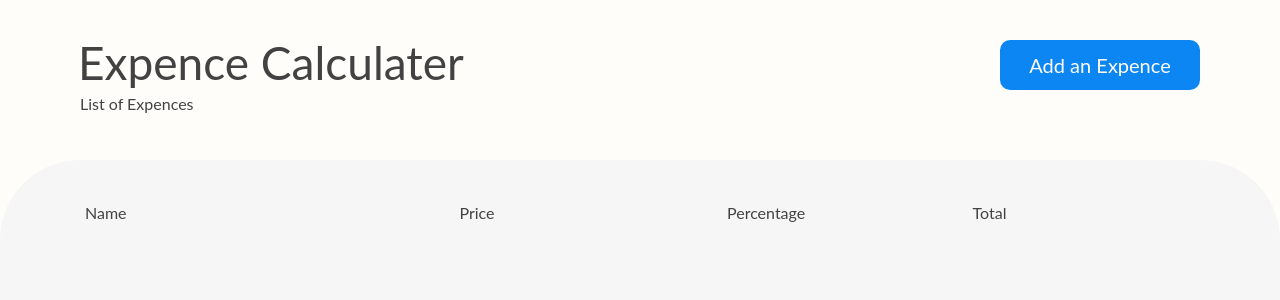
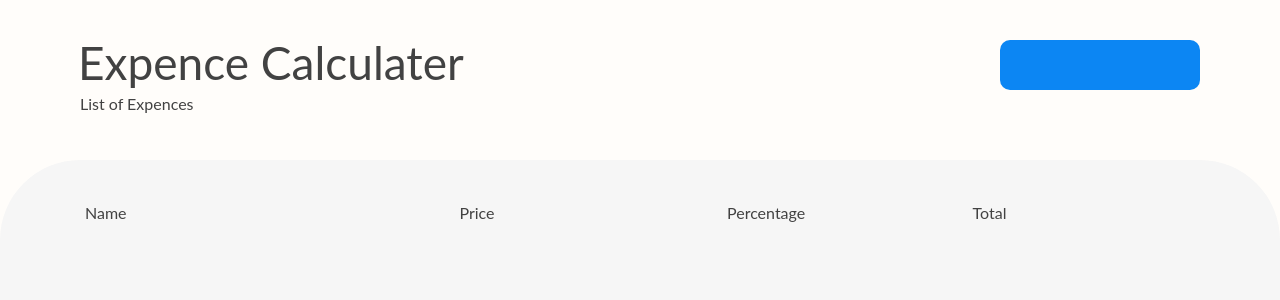
Before and after one commit to bircankut/expense-calculator, a React (Vite) app: page / in a window 1280 px wide. Shown: the top 300 px of the page. Built offline with nearby package versions, Linux system fonts and the light colour scheme.

Commit message:
feat: added new props to header component

```diff
--- a/src/components/header/header.tsx
+++ b/src/components/header/header.tsx
@@ -3,10 +3,11 @@ import style from '../header/header.module.css'
 import { Button } from '../button/button'
 
 interface HeaderProps {
-
+  showModal: boolean;
+  setShowModal: (value:boolean) => void
 }
 
-const Header: FC<HeaderProps> = ({}) => {
+const Header: FC<HeaderProps> = ({showModal, setShowModal}) => {
   return <div className={style.headerBox}>
     <header>
       <h2 className={`${style.fSize46} fontLato colorDarkGrey`}>
@@ -18,7 +19,7 @@ const Header: FC<HeaderProps> = ({}) => {
       </h4>
     </header>
     <div>
-      <Button text='Add an Expence'></Button>
+      <Button showModal={showModal} setShowModal={setShowModal}>Add an Expence</Button>
     </div>
   </div>
 }
```
